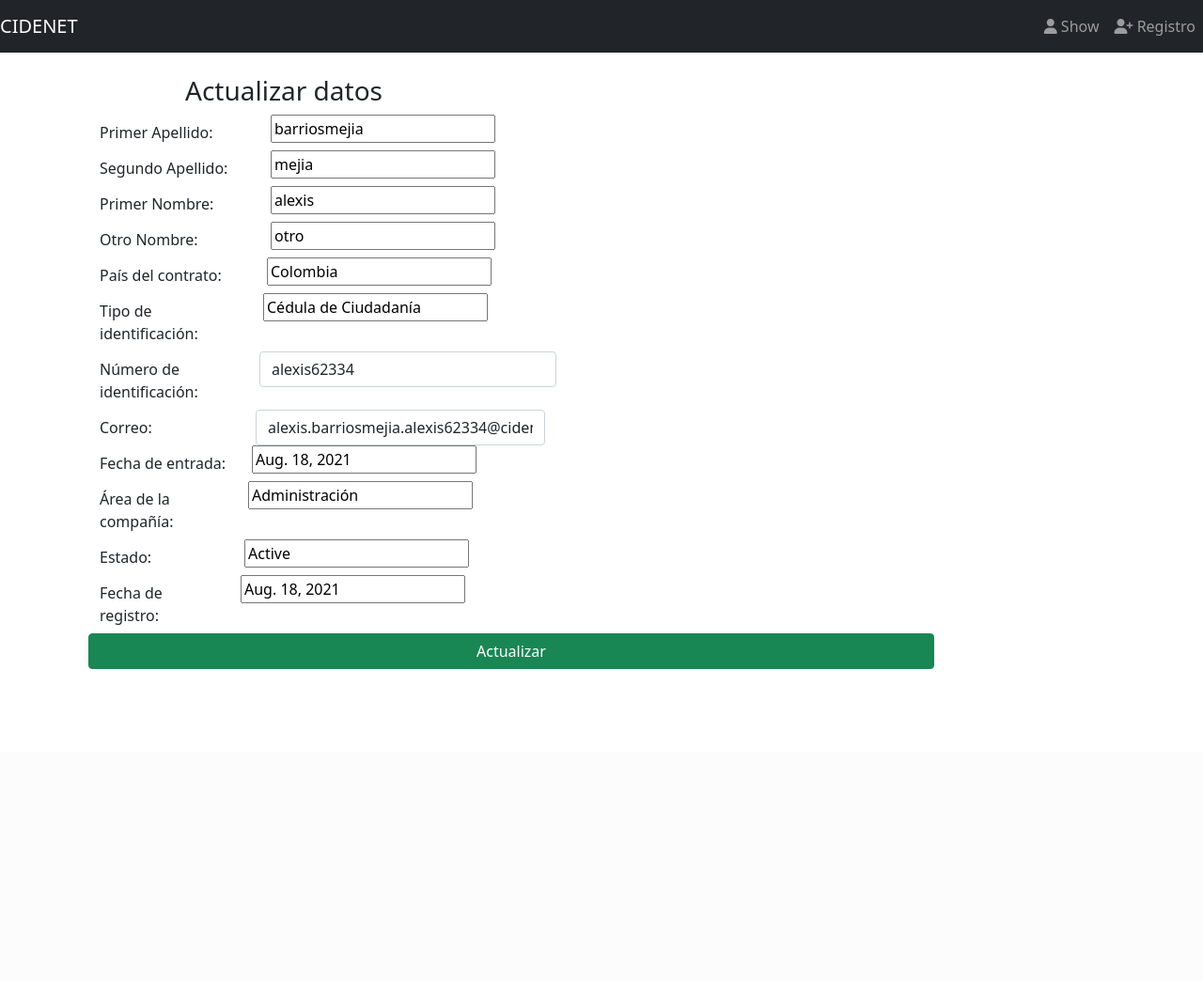
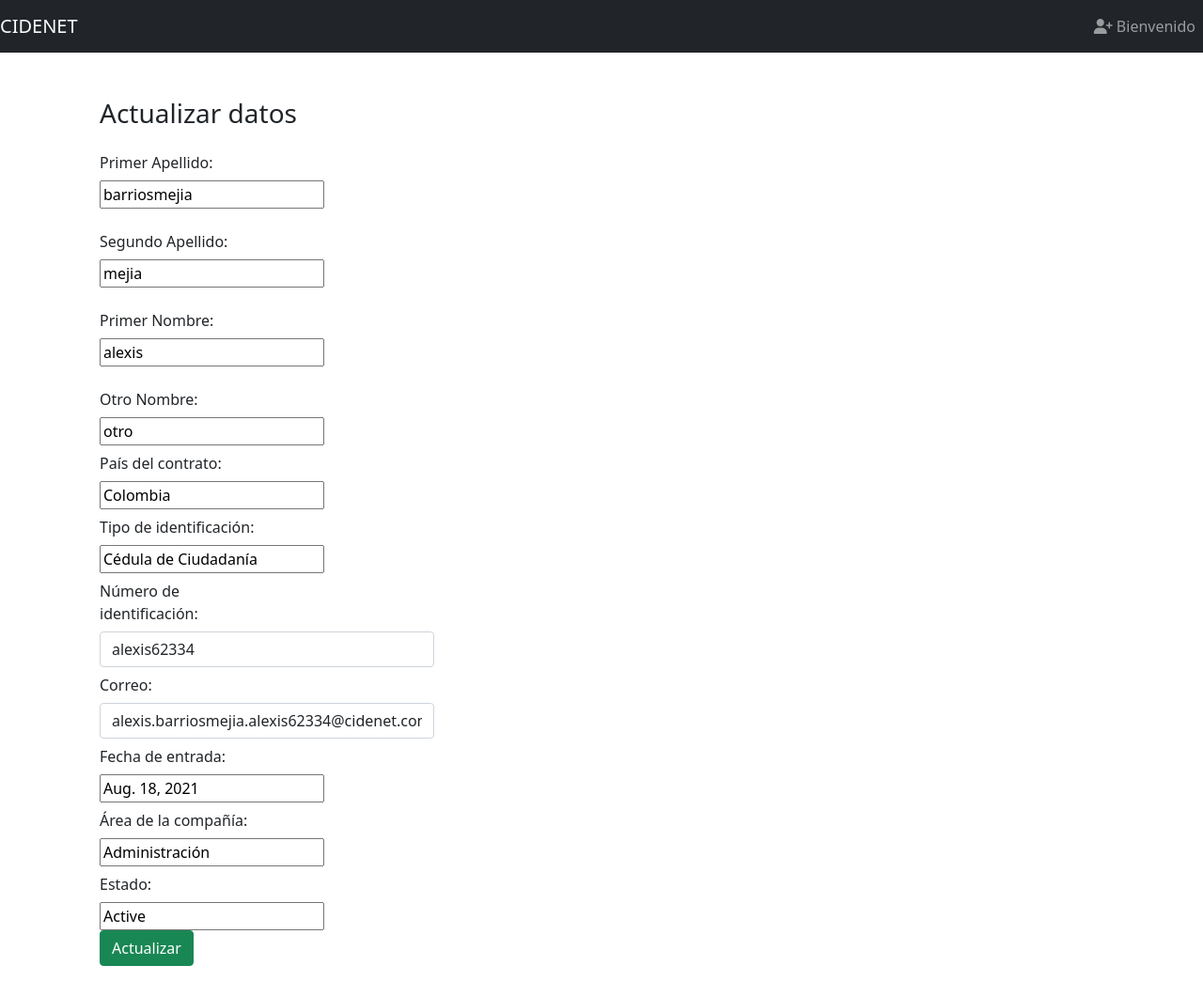
Before and after one commit to FrankMolina623/cidenet, a Django app: page /edit/9 in a window 1280 px wide. Shown: the whole page at 94% size. Before the commit the page ends 712 px from the top, so only its background shows below. Run offline with Django 3.2, Linux system fonts and the light colour scheme; data comes from the database, SQL or seed files in the repository; both versions use the stored data as it was after the commit; some libraries are stand-ins or nearby versions.

Commit message:
Cambios ajuste Edit

```diff
--- a/crudexample/employee/templates/edit.html
+++ b/crudexample/employee/templates/edit.html
@@ -1,14 +1,5 @@
 {% extends 'base.html' %}
 
-<!DOCTYPE html>
-<html lang="en">
-<head>
-    <meta charset="UTF-8">
-    <title>Index</title>
-    {% load static %}
-    <link rel="stylesheet" href="{% static 'css/style.css' %}"/>
-</head>
-<body>
 {% block content%}
 
 <form method="POST" class="post-form" action="/update/{{employee.id}}">
@@ -16,78 +7,74 @@
     <div class="container">
 <br>
 
-    <div class="form-group row">
+    <div class="form-group mb-3">
     <label class="col-sm-1 col-form-label"></label>
     <div class="col-sm-4">
     <h3>Actualizar datos</h3>
     </div>
   </div>
-    <div class="form-group row">
+    <div class="form-group mb-3">
     <label class="col-sm-2 col-form-label">Primer Apellido:</label>
     <div class="col-sm-4">
         <input type="text" name="firstLastname" id="id_firstLastname" required maxlength="50" value="{{ employee.firstLastname }}"/>
-        {% if employee.firstLastname.errors %}
-          {{employee.firstLastname.errors}}
-        {%endif%}
+
     </div>
   </div>
-  <div class="form-group row">
+  <div class="form-group mb-3">
     <label class="col-sm-2 col-form-label">Segundo Apellido:</label>
     <div class="col-sm-4">
         <input type="text" name="secondLastname" id="id_secondLastname" required maxlength="50" value="{{ employee.secondLastname }}" />
     </div>
   </div>
-    <div class="form-group row">
+    <div class="form-group mb-3">
     <label class="col-sm-2 col-form-label">Primer Nombre:</label>
     <div class="col-sm-4">
         <input type="text" name="firstName" id="id_firstName" required maxlength="50" value="{{ employee.firstName }}" />
     </div>
   </div>
-    <div class="form-group row">
+    <div class="form-group mb-3">
     <label class="col-sm-2 col-form-label">Otro Nombre:</label>
     <div class="col-sm-4">
         <input type="text" name="otherName" id="id_otherName" required maxlength="50" value="{{ employee.otherName }}" />
     </div>
-    <div class="form-group row">
+    <div class="form-group mb-3">
       <label class="col-sm-2 col-form-label">País del contrato:</label>
       <div class="col-sm-4">
           <input type="text" name="contractCountry" id="id_contractCountry" required maxlength="50" value="{{ employee.contractCountry }}" />
     </div>
-    <div class="form-group row">
+    <div class="form-group mb-3">
       <label class="col-sm-2 col-form-label">Tipo de identificación:</label>
       <div class="col-sm-4">
           <input type="text" name="id_type" id="id_id_type" required maxlength="50" value="{{ employee.id_type }}" />
     </div>
-    <div class="form-group row">
+    <div class="form-group mb-3">
       <label class="col-sm-2 col-form-label">Número de identificación:</label>
       <div class="col-sm-4">
           <input type="text" class="form-control" name="id_number" id="id_id_number" required maxlength="50" value="{{ employee.id_number }}" />
+
     </div>
-    <div class="form-group row">
+    <div class="form-group mb-3">
       <label class="col-sm-2 col-form-label">Correo:</label>
       <div class="col-sm-4">
           <input type="email" class="form-control" name="email" id="id_email" required maxlength="50" value="{{ employee.email }}" />
     </div>
-    <div class="form-group row">
+    <div class="form-group mb-3">
       <label class="col-sm-2 col-form-label">Fecha de entrada:</label>
       <div class="col-sm-4">
-          <input type="text" name="date_of_entry" id="id_date_of_entry" required maxlength="50" value="{{ employee.date_of_entry }}" />
+          <input  name="date_of_entry" id="id_date_of_entry" required maxlength="50" value="{{ employee.date_of_entry }}" />
     </div>
-    <div class="form-group row">
+    <div class="form-group mb-3">
       <label class="col-sm-2 col-form-label">Área de la compañía:</label>
       <div class="col-sm-4">
           <input type="text" name="company_area" id="id_company_area" required maxlength="50" value="{{ employee.company_area }}" />
     </div>
-    <div class="form-group row">
+    <div class="form-group mb-3">
       <label class="col-sm-2 col-form-label">Estado:</label>
       <div class="col-sm-4">
-          <input type="text" name="state" id="id_state" required maxlength="50" value="{{ employee.state }}" />
+          <input type="text" name="state" id="id_state" required maxlength="50" value="Active" />
     </div>
-    <div class="form-group row">
-      <label class="col-sm-2 col-form-label">Fecha de registro:</label>
-      <div class="col-sm-4">
-          <input type="text" name="state" id="id_state" required maxlength="50" value="{{ employee.date_of_entry }}" />
-    </div>
+
+
 
     <button type="submit" class="btn btn-success">Actualizar</button>
     </div>
@@ -95,5 +82,3 @@
     </div>
 </form>
 {% endblock%}
-</body>
-</html>
--- a/crudexample/employee/templates/navbar.html
+++ b/crudexample/employee/templates/navbar.html
@@ -17,16 +17,10 @@
 
 
 
-                <li class="navbar-item ">
-                    <a href="{{ show }}" class="nav-link {% if request.path == show %}active{% endif%}">
-                        <span class="fas fa-user"></span>
-                        Show</a>
-                </li>
-
                 <li class="navbar-item">
                     <a href="{{ register}}" class="nav-link {% if request.path == register %}active{% endif%}">
                         <span class="fas fa-user-plus"></span>
-                        Registro</a>
+                        Bienvenido</a>
                 </li>
 
 
--- a/crudexample/employee/views.py
+++ b/crudexample/employee/views.py
@@ -26,6 +26,9 @@ def edit(request, id):
 def update(request, id):
     employee = Employee.objects.get(id=id)
     form = EmployeeForm(request.POST, instance = employee)
+    print(request)
+    print(type(request))
+    print(form.errors)
     if form.is_valid():
         form.save()
         return redirect("/show")
```
Also changed, not shown: crudexample/employee/templates/delete.html (added, +10 -0 lines), crudexample/db.sqlite3.
